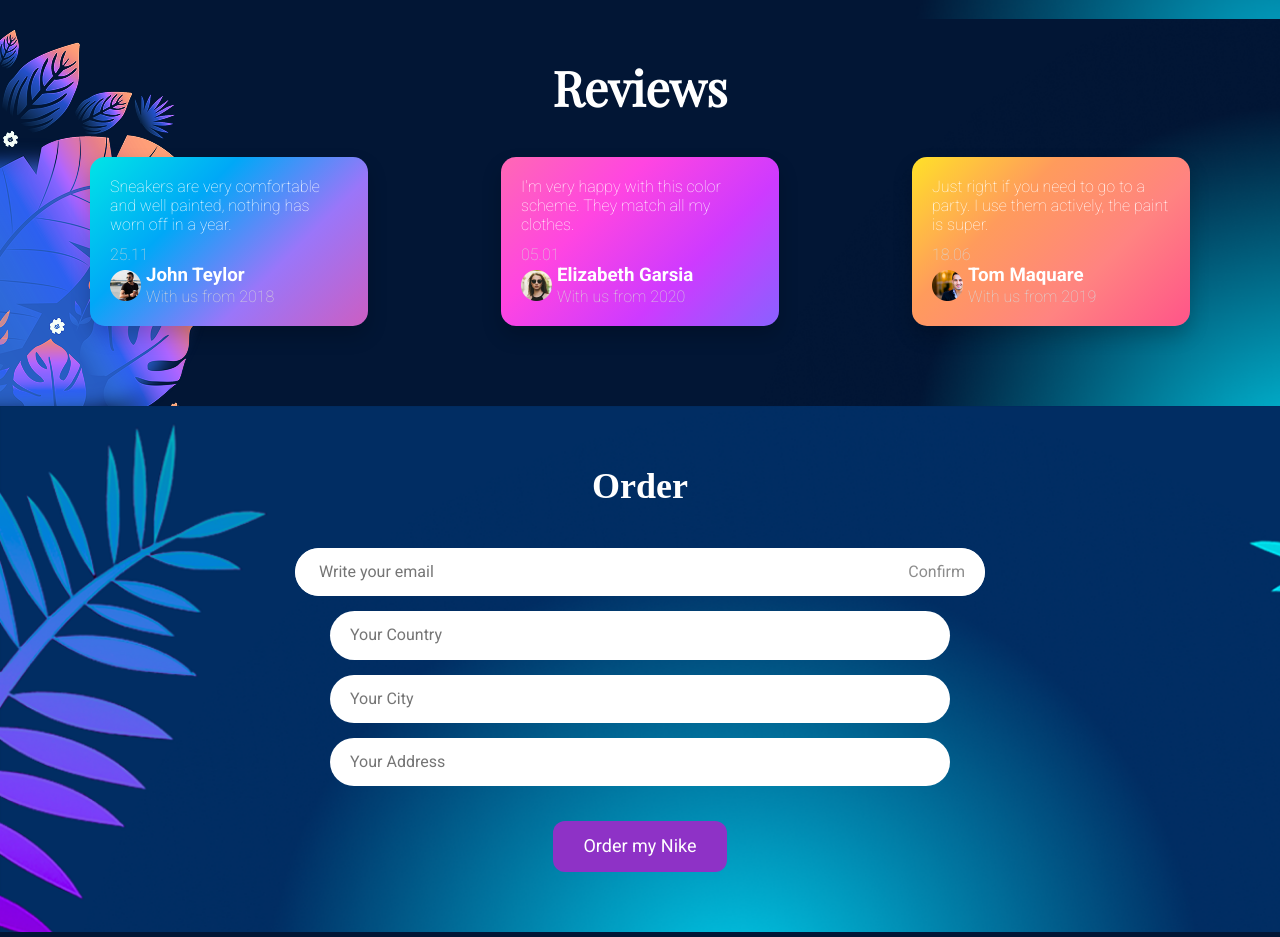
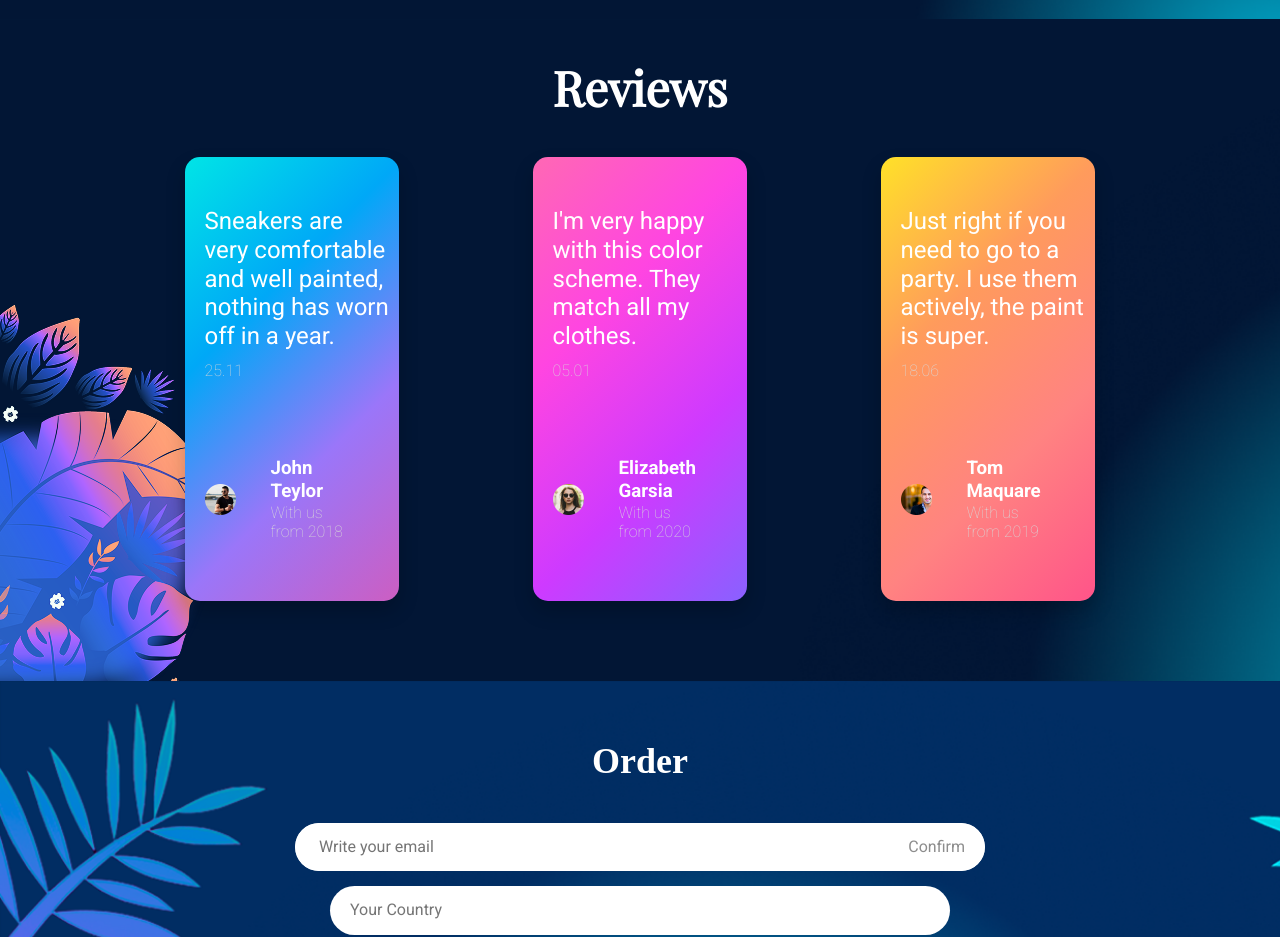
Before and after one commit to fdhhjcksjuhsdloksxlkxoifjdkw/ColoRawe, a plain HTML site: page index.html in a window 1280 px wide. Shown: the part 1260-2197 px from the top of the page. Drawn offline with nearby package versions, Linux system fonts and the light colour scheme.

Commit message:
виправила помилки які вчитель дав

```diff
--- a/src/css/style.css
+++ b/src/css/style.css
@@ -189,6 +189,8 @@ img {
   justify-content: space-around;
   flex-wrap: wrap;
   gap: 93px;
+  max-width: 951px;
+  margin: 0 auto;
 }
 .div{
   display: block;
@@ -217,13 +219,16 @@ img {
   margin-bottom: 10px;
   font-family: 'Roboto';
   color: #FFFFFF;
+  font-size: 24px;
+  font-weight: 400;
 }
 .review-date{
   font-family:'Roboto';
   color: #D8D8D8;
+  margin-bottom: 47px;
 }
 .review-card {
-  padding: 20px;
+  padding: 50px 10px 30px 20px;
   border-radius: 15px;
   color: white;
   font-size: 16px;
@@ -231,7 +236,7 @@ img {
   box-shadow: 0 10px 20px rgba(0, 0, 0, 0.2);
 }
 .review-card2 {
-  padding: 20px;
+  padding: 50px 10px 30px 20px;
   border-radius: 15px;
   color: white;
   font-size: 16px;
@@ -239,7 +244,7 @@ img {
   box-shadow: 0 10px 20px rgba(0, 0, 0, 0.2);
 }
 .review-card3 {
-  padding: 20px;
+  padding: 50px 10px 30px 20px;
   border-radius: 15px;
   color: white;
   font-size: 16px;
@@ -258,6 +263,7 @@ img {
   display: flex;
   flex-direction: column;
   gap: 1px;
+  margin: 30px;
 }
 .author-name{
   font-family:'Roboto';
```
